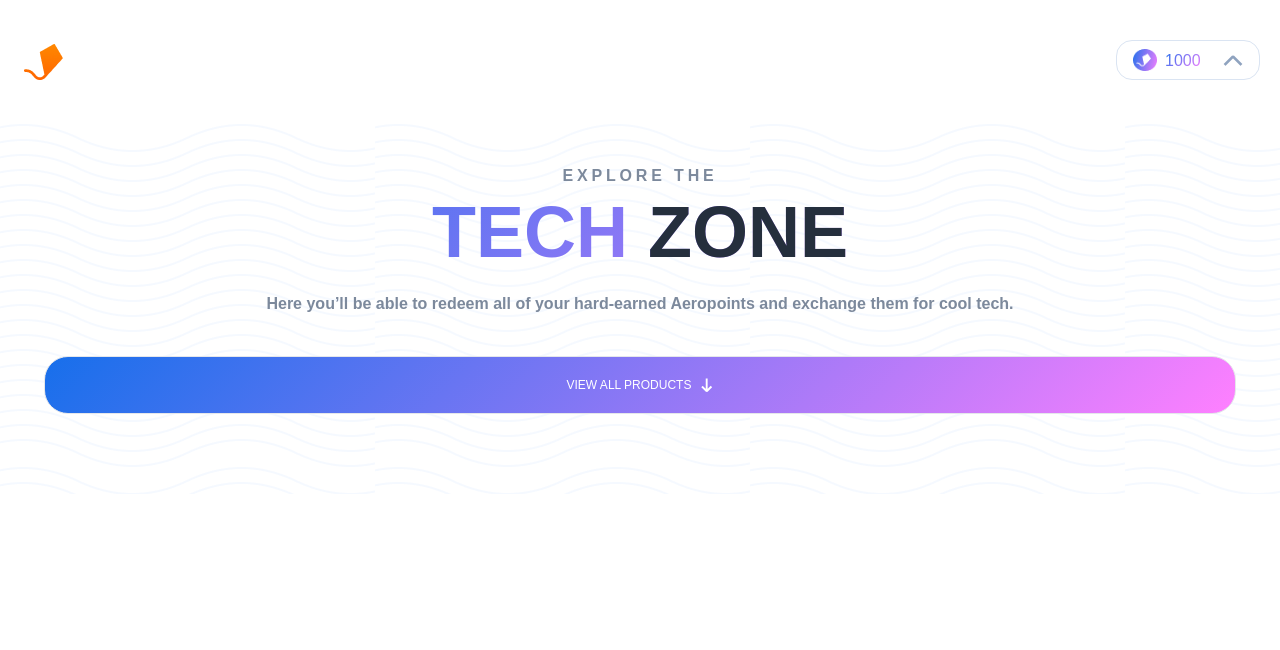
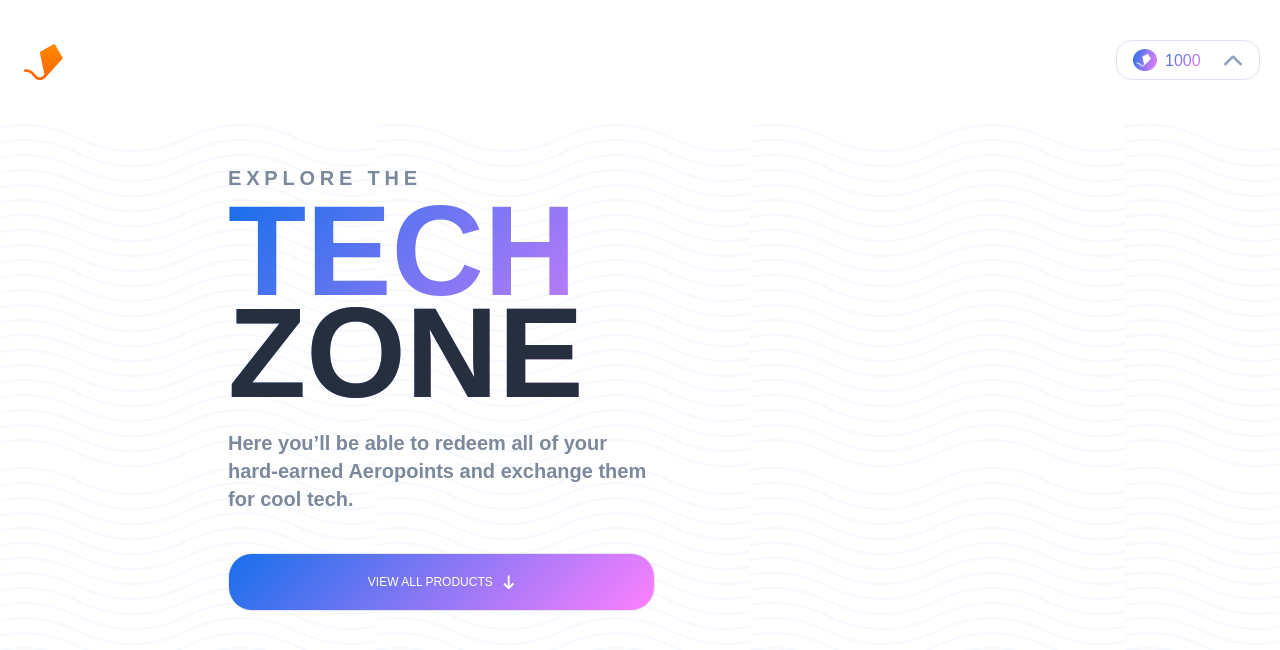
Before and after one commit to Kashif-Saleem-Ghuman/catalog-loyalty-program, a Next.js app: page / in a window 1280 px wide. Shown: the top 650 px of the page. Built offline with nearby package versions, Linux system fonts and the light colour scheme.

Commit message:
Refac: Styled for tablet and desktop

```diff
--- a/app/page.js
+++ b/app/page.js
@@ -4,10 +4,10 @@ import Image from "next/image"
 export default function Home() {
   return (
     <main className="background pb-20">
-      <section className="pt-10 mx-5 px-6">
-        <h2 className="text-center text-Neutral-600 text-base font-semibold tracking-24%">EXPLORE THE</h2>
-        <h1 className="mt-2 multicolortext text-center text-7xl tablet:text-8xl  font-black">TECH <span className="text-Neutral-900">ZONE</span></h1>
-        <p className="text-center text-Neutral-600 text-base mt-6 font-semibold">Here you’ll be able to redeem all of your hard-earned Aeropoints and exchange them for cool tech.</p>
+      <section className=" xl:flex xl:flex-col xl:flex-wrap pt-10 mx-5 px-6 md:mx-auto md:w-4/12 xl:ms-56 xl:ps-0 xl:pe-0  xl:mx-0">
+        <h2 className="text-center text-Neutral-600 text-base font-semibold tracking-24% xl:text-start xl:text-xl">EXPLORE THE</h2>
+        <h1 className="mt-2 multicolortext text-center text-mob-25  md:text-tab-9 font-black xl:text-start leading-mob md:leading-tab xl:text-10xl xl:leading-xl">TECH <span className="text-Neutral-900">ZONE</span></h1>
+        <p className="text-center text-Neutral-600 text-base mt-6 font-semibold xl:text-start xl:text-xl">Here you’ll be able to redeem all of your hard-earned Aeropoints and exchange them for cool tech.</p>
         <article className="flex gap-x-2.5 justify-baseline justify-center mt-10 background-button w-full border tablet:px-12 py-5 rounded-3xl text-white tablet:text-base text-xs">
           <button>
             VIEW ALL PRODUCTS
--- a/components/Nav.js
+++ b/components/Nav.js
@@ -3,7 +3,7 @@ import "/app/globals.css"
 
 const Nav = () => {
   return (
-    <nav className="flex flex-1 justify-between py-10 px-5 ">
+    <nav className="flex flex-1 justify-between py-10 px-5 w-full desktop:px-56 ">
       <div className="desktop:hidden p-1 ">
         <Image
           src="/assets/images/top.png"
```
